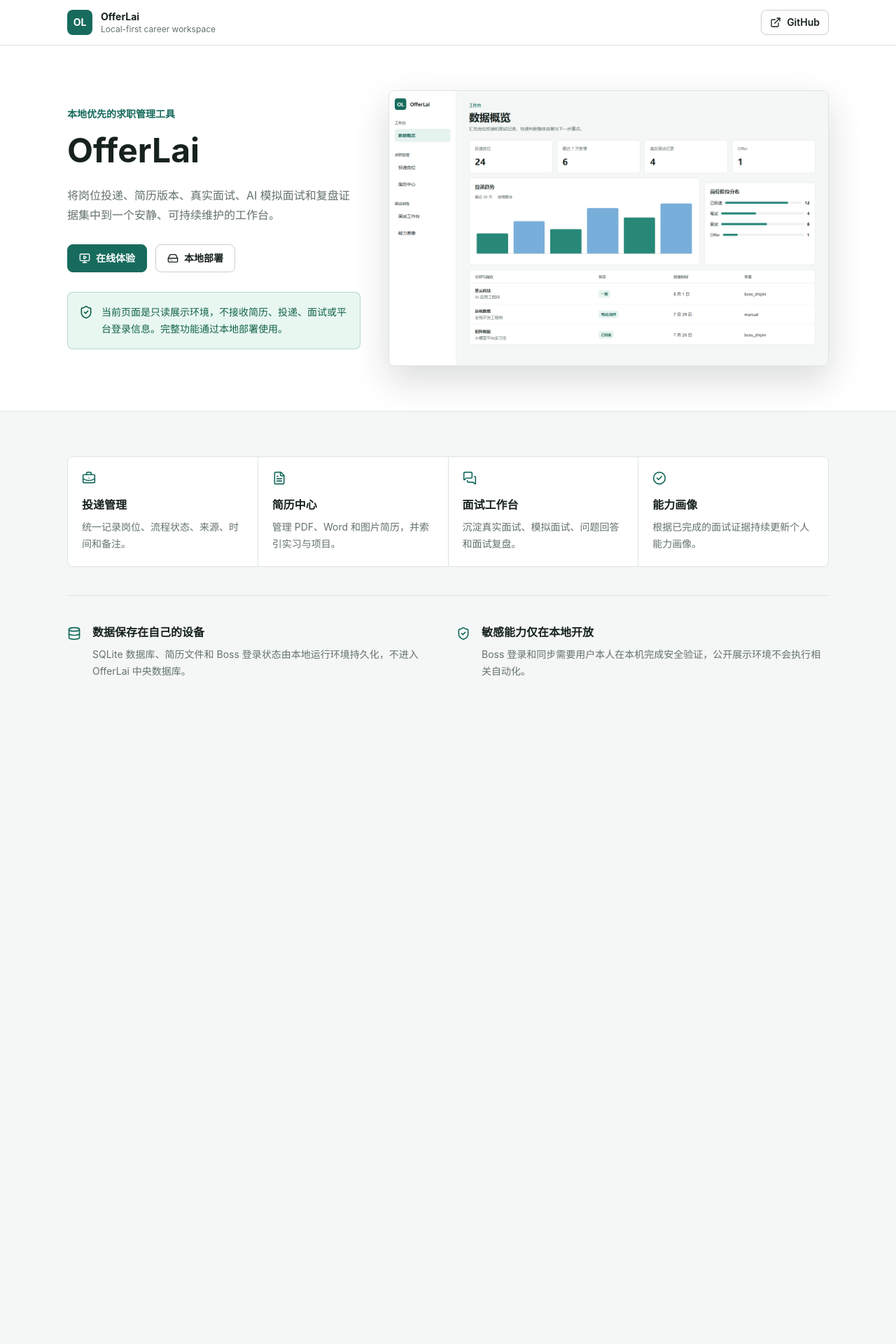
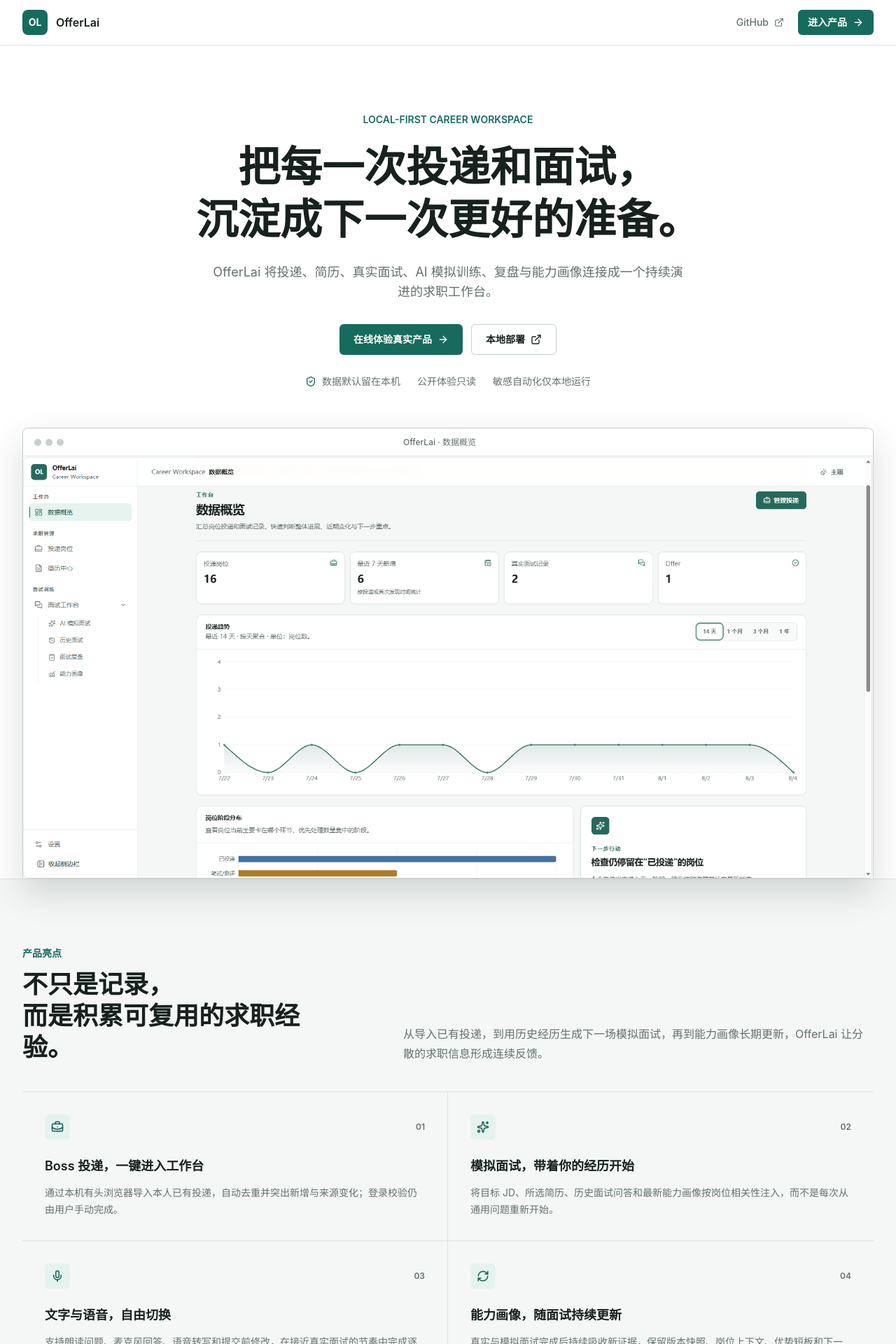
Before and after one commit to yuecao365/OfferCome, a Next.js app: page /showcase in a window 1280 px wide. Shown: the top 1920 px of the page at 70% size. Before the commit the page ends 1035 px from the top, so only its background shows below. Built offline with nearby package versions, Linux system fonts and the light colour scheme.

Commit message:
feat: redesign showcase around the real product (#10)
* feat: redesign showcase around the real product

* fix: keep showcase product image in public assets

```diff
--- a/src/app/showcase/page.tsx
+++ b/src/app/showcase/page.tsx
@@ -1,146 +1,244 @@
 import {
+  ArrowRight,
   BriefcaseBusiness,
-  CheckCircle2,
+  Database,
   ExternalLink,
-  Database,
-  FileText,
-  HardDrive,
-  MonitorPlay,
-  MessagesSquare,
+  Mic,
+  RefreshCw,
   ShieldCheck,
+  Sparkles,
 } from "lucide-react";
 import Image from "next/image";
 import Link from "next/link";
 
-const capabilities = [
+const productHighlights = [
   {
     icon: BriefcaseBusiness,
-    title: "投递管理",
-    description: "统一记录岗位、流程状态、来源、时间和备注。",
+    index: "01",
+    title: "Boss 投递，一键进入工作台",
+    description:
+      "通过本机有头浏览器导入本人已有投递，自动去重并突出新增与来源变化；登录校验仍由用户手动完成。",
   },
   {
-    icon: FileText,
-    title: "简历中心",
-    description: "管理 PDF、Word 和图片简历，并索引实习与项目。",
+    icon: Sparkles,
+    index: "02",
+    title: "模拟面试，带着你的经历开始",
+    description:
+      "将目标 JD、所选简历、历史面试问答和最新能力画像按岗位相关性注入，而不是每次从通用问题重新开始。",
   },
   {
-    icon: MessagesSquare,
-    title: "面试工作台",
-    description: "沉淀真实面试、模拟面试、问题回答和面试复盘。",
+    icon: Mic,
+    index: "03",
+    title: "文字与语音，自由切换",
+    description:
+      "支持朗读问题、麦克风回答、语音转写和提交前修改，在接近真实面试的节奏中完成逐题训练。",
   },
   {
-    icon: CheckCircle2,
-    title: "能力画像",
-    description: "根据已完成的面试证据持续更新个人能力画像。",
+    icon: RefreshCw,
+    index: "04",
+    title: "能力画像，随面试持续更新",
+    description:
+      "真实与模拟面试完成后持续吸收新证据，保留版本快照、岗位上下文、优势短板和下一步训练重点。",
   },
 ] as const;
 
 export const metadata = {
-  title: "OfferLai - 本地优先的求职管理工具",
-  description: "管理投递、简历、面试与复盘，正式数据默认保存在用户自己的设备中。",
+  title: "OfferLai - 本地优先的求职管理工作台",
+  description:
+    "用一个本地优先的工作台管理投递、简历、真实面试、AI 模拟面试、复盘与长期能力画像。",
 };
 
 export default function ShowcasePage() {
   return (
     <main className="min-h-screen bg-background text-foreground">
-      <header className="border-b border-border bg-surface">
-        <div className="mx-auto flex h-16 max-w-6xl items-center justify-between px-5 sm:px-8">
-          <div className="flex items-center gap-3">
+      <header className="border-b border-border bg-surface/95">
+        <div className="mx-auto flex h-16 max-w-7xl items-center justify-between px-5 sm:px-8">
+          <Link className="flex items-center gap-3" href="/showcase">
             <span className="flex size-9 items-center justify-center rounded-lg bg-brand text-sm font-bold text-brand-foreground">
               OL
             </span>
-            <div>
-              <p className="text-sm font-bold">OfferLai</p>
-              <p className="text-xs text-muted-foreground">Local-first career workspace</p>
-            </div>
-          </div>
+            <span className="font-semibold">OfferLai</span>
+          </Link>
+
+          <nav aria-label="展示页导航" className="flex items-center gap-2">
             <Link
-            className="inline-flex h-9 items-center gap-2 rounded-lg border border-border-strong bg-surface px-3 text-sm font-semibold hover:border-brand/40 hover:bg-surface-subtle"
+              className="hidden h-9 items-center gap-2 rounded-md px-3 text-sm font-medium text-muted-foreground transition-colors hover:bg-surface-subtle hover:text-foreground sm:inline-flex"
               href="https://github.com/yuecao365/OfferLai"
             >
-            <ExternalLink aria-hidden="true" className="size-4" />
               GitHub
+              <ExternalLink aria-hidden="true" className="size-3.5" />
             </Link>
+            <Link
+              className="inline-flex h-9 items-center gap-2 rounded-md bg-brand px-3.5 text-sm font-semibold text-brand-foreground transition-colors hover:bg-brand-hover"
+              href="/homepage"
+            >
+              进入产品
+              <ArrowRight aria-hidden="true" className="size-4" />
+            </Link>
+          </nav>
         </div>
       </header>
 
       <section className="border-b border-border bg-surface">
-        <div className="mx-auto grid max-w-6xl gap-10 px-5 py-12 sm:px-8 lg:grid-cols-[minmax(0,0.8fr)_minmax(520px,1.2fr)] lg:items-center lg:py-16">
-          <div>
-            <p className="text-sm font-semibold text-brand">本地优先的求职管理工具</p>
-            <h1 className="mt-3 text-4xl font-bold leading-tight sm:text-5xl">OfferLai</h1>
-            <p className="mt-5 max-w-xl text-base leading-7 text-muted-foreground">
-              将岗位投递、简历版本、真实面试、AI 模拟面试和复盘证据集中到一个安静、可持续维护的工作台。
+        <div className="mx-auto max-w-7xl px-5 pb-0 pt-16 text-center sm:px-8 sm:pt-20 lg:pt-24">
+          <p className="text-sm font-semibold text-brand">LOCAL-FIRST CAREER WORKSPACE</p>
+          <h1 className="mx-auto mt-5 max-w-4xl text-4xl font-bold leading-tight sm:text-5xl lg:text-6xl">
+            把每一次投递和面试，
+            <br className="hidden sm:block" />
+            沉淀成下一次更好的准备。
+          </h1>
+          <p className="mx-auto mt-6 max-w-2xl text-base leading-7 text-muted-foreground sm:text-lg">
+            OfferLai 将投递、简历、真实面试、AI 模拟训练、复盘与能力画像连接成一个持续演进的求职工作台。
           </p>
-            <div className="mt-7 flex flex-wrap gap-3">
+
+          <div className="mt-8 flex flex-wrap items-center justify-center gap-3">
             <Link
-                className="inline-flex h-10 items-center gap-2 rounded-lg border border-brand bg-brand px-4 text-sm font-semibold text-brand-foreground hover:bg-brand-hover"
+              className="inline-flex h-11 items-center gap-2 rounded-md bg-brand px-5 text-sm font-semibold text-brand-foreground transition-colors hover:bg-brand-hover"
               href="/homepage"
             >
-                <MonitorPlay aria-hidden="true" className="size-4" />
-                在线体验
+              在线体验真实产品
+              <ArrowRight aria-hidden="true" className="size-4" />
             </Link>
             <Link
-                className="inline-flex h-10 items-center gap-2 rounded-lg border border-border-strong bg-surface px-4 text-sm font-semibold hover:border-brand/40 hover:bg-surface-subtle"
-                href="https://github.com/yuecao365/OfferLai#docker-本地部署"
+              className="inline-flex h-11 items-center gap-2 rounded-md border border-border-strong bg-surface px-5 text-sm font-semibold transition-colors hover:border-brand/40 hover:bg-surface-subtle"
+              href="https://github.com/yuecao365/OfferLai#quick-start"
             >
-                <HardDrive aria-hidden="true" className="size-4" />
               本地部署
+              <ExternalLink aria-hidden="true" className="size-4" />
             </Link>
           </div>
-            <div className="mt-7 flex items-start gap-3 rounded-lg border border-success/25 bg-success-soft p-4 text-sm text-success-strong">
-              <ShieldCheck aria-hidden="true" className="mt-0.5 size-5 shrink-0" />
-              <p className="leading-6">
-                当前页面是只读展示环境，不接收简历、投递、面试或平台登录信息。完整功能通过本地部署使用。
-              </p>
-            </div>
+
+          <div className="mt-7 flex flex-wrap items-center justify-center gap-x-6 gap-y-2 text-xs text-muted-foreground sm:text-sm">
+            <span className="inline-flex items-center gap-2">
+              <ShieldCheck aria-hidden="true" className="size-4 text-brand" />
+              数据默认留在本机
+            </span>
+            <span>公开体验只读</span>
+            <span>敏感自动化仅本地运行</span>
           </div>
 
-          <div className="overflow-hidden rounded-lg border border-border bg-surface-raised shadow-overlay">
+          <Link
+            aria-label="打开 OfferLai 在线产品"
+            className="group relative mt-12 block overflow-hidden rounded-t-lg border border-b-0 border-border-strong bg-surface-subtle text-left shadow-overlay sm:mt-14"
+            href="/homepage"
+          >
+            <div className="flex h-10 items-center justify-between border-b border-border bg-surface px-4">
+              <div aria-hidden="true" className="flex gap-1.5">
+                <span className="size-2.5 rounded-full bg-border-strong" />
+                <span className="size-2.5 rounded-full bg-border-strong" />
+                <span className="size-2.5 rounded-full bg-border-strong" />
+              </div>
+              <span className="text-xs font-medium text-muted-foreground">OfferLai · 数据概览</span>
+              <span className="inline-flex items-center gap-1 text-xs font-semibold text-brand opacity-0 transition-opacity group-hover:opacity-100">
+                打开产品
+                <ArrowRight aria-hidden="true" className="size-3.5" />
+              </span>
+            </div>
             <Image
-              alt="OfferLai 数据概览界面"
+              alt="OfferLai 实际产品的数据概览主页"
               className="h-auto w-full"
-              height={900}
+              height={952}
               priority
-              src="/showcase/overview.png"
-              width={1440}
+              sizes="(max-width: 1280px) 100vw, 1280px"
+              src="/showcase/product-dashboard.png"
+              width={1918}
             />
-          </div>
+          </Link>
         </div>
       </section>
 
-      <section className="mx-auto max-w-6xl px-5 py-12 sm:px-8 lg:py-16">
-        <div className="grid gap-px overflow-hidden rounded-lg border border-border bg-border sm:grid-cols-2 lg:grid-cols-4">
-          {capabilities.map(({ icon: Icon, title, description }) => (
-            <article className="bg-surface p-5" key={title}>
-              <Icon aria-hidden="true" className="size-5 text-brand" />
-              <h2 className="mt-4 text-base font-semibold">{title}</h2>
-              <p className="mt-2 text-sm leading-6 text-muted-foreground">{description}</p>
+      <section className="mx-auto max-w-7xl px-5 py-16 sm:px-8 lg:py-24">
+        <div className="grid gap-8 border-b border-border pb-10 lg:grid-cols-[minmax(0,0.72fr)_minmax(0,1.28fr)] lg:items-end">
+          <div>
+            <p className="text-sm font-semibold text-brand">产品亮点</p>
+            <h2 className="mt-3 text-3xl font-bold leading-tight sm:text-4xl">
+              不只是记录，
+              <br />
+              而是积累可复用的求职经验。
+            </h2>
+          </div>
+          <p className="max-w-2xl text-base leading-7 text-muted-foreground lg:justify-self-end">
+            从导入已有投递，到用历史经历生成下一场模拟面试，再到能力画像长期更新，OfferLai 让分散的求职信息形成连续反馈。
+          </p>
+        </div>
+
+        <div className="grid sm:grid-cols-2">
+          {productHighlights.map(({ icon: Icon, index, title, description }, itemIndex) => (
+            <article
+              className={`border-b border-border py-8 sm:p-8 ${
+                itemIndex % 2 === 0 ? "sm:border-r" : ""
+              }`}
+              key={title}
+            >
+              <div className="flex items-center justify-between">
+                <span className="flex size-9 items-center justify-center rounded-md bg-accent text-accent-foreground">
+                  <Icon aria-hidden="true" className="size-4.5" />
+                </span>
+                <span className="text-xs font-semibold text-muted-foreground">{index}</span>
+              </div>
+              <h3 className="mt-6 text-lg font-semibold">{title}</h3>
+              <p className="mt-3 max-w-xl text-sm leading-6 text-muted-foreground">{description}</p>
             </article>
           ))}
         </div>
+      </section>
 
-        <div className="mt-10 grid gap-6 border-t border-border pt-10 md:grid-cols-2">
+      <section className="border-y border-border bg-surface">
+        <div className="mx-auto grid max-w-7xl gap-10 px-5 py-14 sm:px-8 md:grid-cols-2 lg:py-18">
           <div className="flex gap-4">
             <Database aria-hidden="true" className="mt-1 size-5 shrink-0 text-brand" />
             <div>
-              <h2 className="font-semibold">数据保存在自己的设备</h2>
-              <p className="mt-2 text-sm leading-6 text-muted-foreground">
-                SQLite 数据库、简历文件和 Boss 登录状态由本地运行环境持久化，不进入 OfferLai 中央数据库。
+              <h2 className="font-semibold">数据属于用户，而不是平台</h2>
+              <p className="mt-2 max-w-xl text-sm leading-6 text-muted-foreground">
+                正式使用时，SQLite 数据库、简历文件与 Boss 浏览器状态保存在用户自己的设备中，不进入 OfferLai 中央数据库。
               </p>
             </div>
           </div>
           <div className="flex gap-4">
             <ShieldCheck aria-hidden="true" className="mt-1 size-5 shrink-0 text-brand" />
             <div>
-              <h2 className="font-semibold">敏感能力仅在本地开放</h2>
-              <p className="mt-2 text-sm leading-6 text-muted-foreground">
-                Boss 登录和同步需要用户本人在本机完成安全验证，公开展示环境不会执行相关自动化。
+              <h2 className="font-semibold">自动化有边界，安全校验不绕过</h2>
+              <p className="mt-2 max-w-xl text-sm leading-6 text-muted-foreground">
+                Boss 登录、扫码、验证码与安全校验始终由用户本人完成；系统只读取已有记录，不自动投递，也不发送消息。
               </p>
             </div>
           </div>
         </div>
       </section>
+
+      <section className="mx-auto max-w-7xl px-5 py-16 sm:px-8 lg:py-24">
+        <div className="flex flex-col gap-7 border-t border-border pt-10 sm:flex-row sm:items-end sm:justify-between">
+          <div>
+            <p className="text-sm font-semibold text-brand">开始体验</p>
+            <h2 className="mt-3 max-w-2xl text-3xl font-bold leading-tight">
+              先在线浏览完整产品，再把数据留在自己的设备上。
+            </h2>
+          </div>
+          <div className="flex shrink-0 flex-wrap gap-3">
+            <Link
+              className="inline-flex h-11 items-center gap-2 rounded-md bg-brand px-5 text-sm font-semibold text-brand-foreground transition-colors hover:bg-brand-hover"
+              href="/homepage"
+            >
+              进入在线体验
+              <ArrowRight aria-hidden="true" className="size-4" />
+            </Link>
+            <Link
+              className="inline-flex h-11 items-center gap-2 rounded-md border border-border-strong bg-surface px-5 text-sm font-semibold transition-colors hover:border-brand/40 hover:bg-surface-subtle"
+              href="https://github.com/yuecao365/OfferLai"
+            >
+              查看源码
+              <ExternalLink aria-hidden="true" className="size-4" />
+            </Link>
+          </div>
+        </div>
+      </section>
+
+      <footer className="border-t border-border bg-surface">
+        <div className="mx-auto flex max-w-7xl flex-col gap-2 px-5 py-6 text-xs text-muted-foreground sm:flex-row sm:items-center sm:justify-between sm:px-8">
+          <span>OfferLai · Local-first career workspace</span>
+          <span>在线体验使用虚构数据，不保存操作结果。</span>
+        </div>
+      </footer>
     </main>
   );
 }
```
Also changed, not shown: public/showcase/overview.png (deleted), public/showcase/product-dashboard.png (added). Lines whose indentation alone changed are shown as unchanged.
